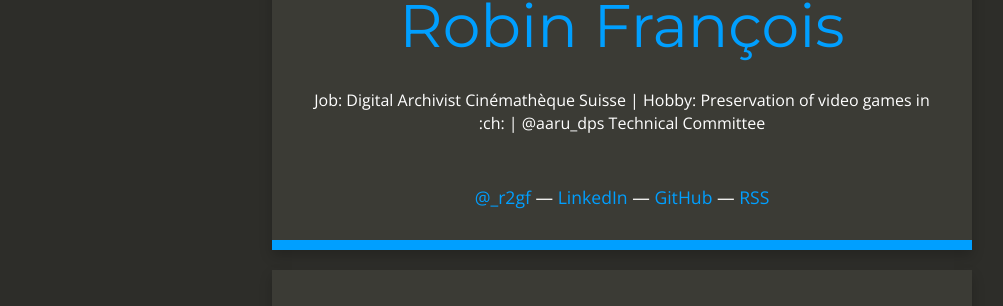
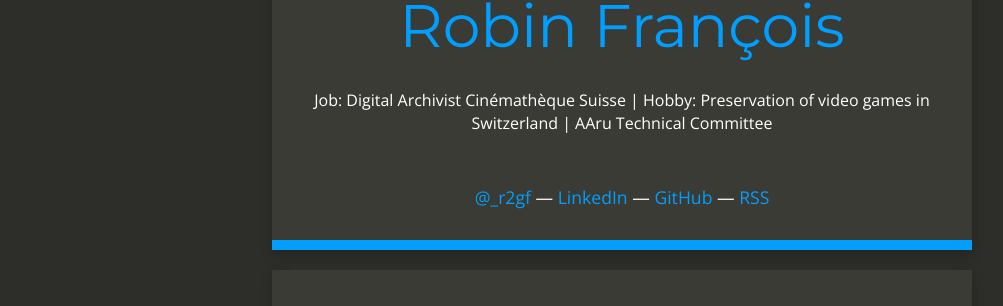
Before and after one commit to robin-francois/robin-francois.github.io, a Jekyll site: the page built from index.html, in a window 1280 px wide. Shown: the part 172-478 px from the top of the page, without its empty margins (18-1021 px from the left). Built offline with Jekyll 4.4.1, drawn with Linux system fonts in a browser that asks for light colours; nearby versions of some CDN libraries; Markdown is read by kramdown in place of the engine named in the settings.

Commit message:
Update _config.yml

```diff
--- a/_config.yml
+++ b/_config.yml
@@ -1,10 +1,10 @@
 # Site settings
 title: "Robin François"
 email: anything@r2gf.com
-description: "Job: Digital Archivist Cinémathèque Suisse | Hobby: Preservation of video games in :ch: | @aaru_dps Technical Committee"
+description: "Job: Digital Archivist Cinémathèque Suisse | Hobby: Preservation of video games in Switzerland | Aaru Technical Committee"
 baseurl: "http://www.r2gf.com"
 url: "http://www.r2gf.com"
-title_description: 'Job: Digital Archivist Cinémathèque Suisse | Hobby: Preservation of video games in :ch: | @aaru_dps Technical Committee'
+title_description: 'Job: Digital Archivist Cinémathèque Suisse | Hobby: Preservation of video games in Switzerland | AAru Technical Committee'
 title_image: "img/avatar.png"
 github_repository: https://github.com/robin-francois
 post_limit: 5
```
